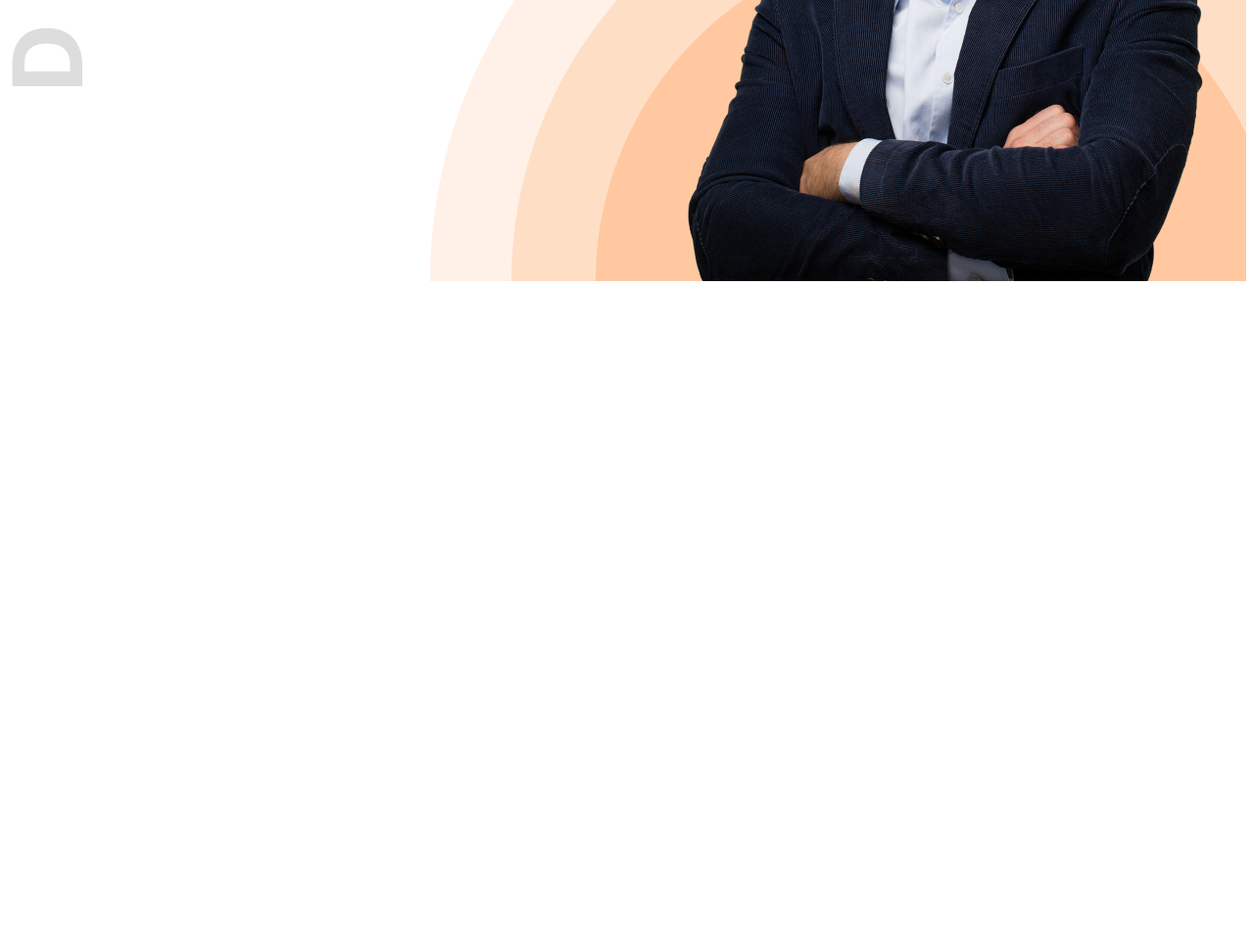
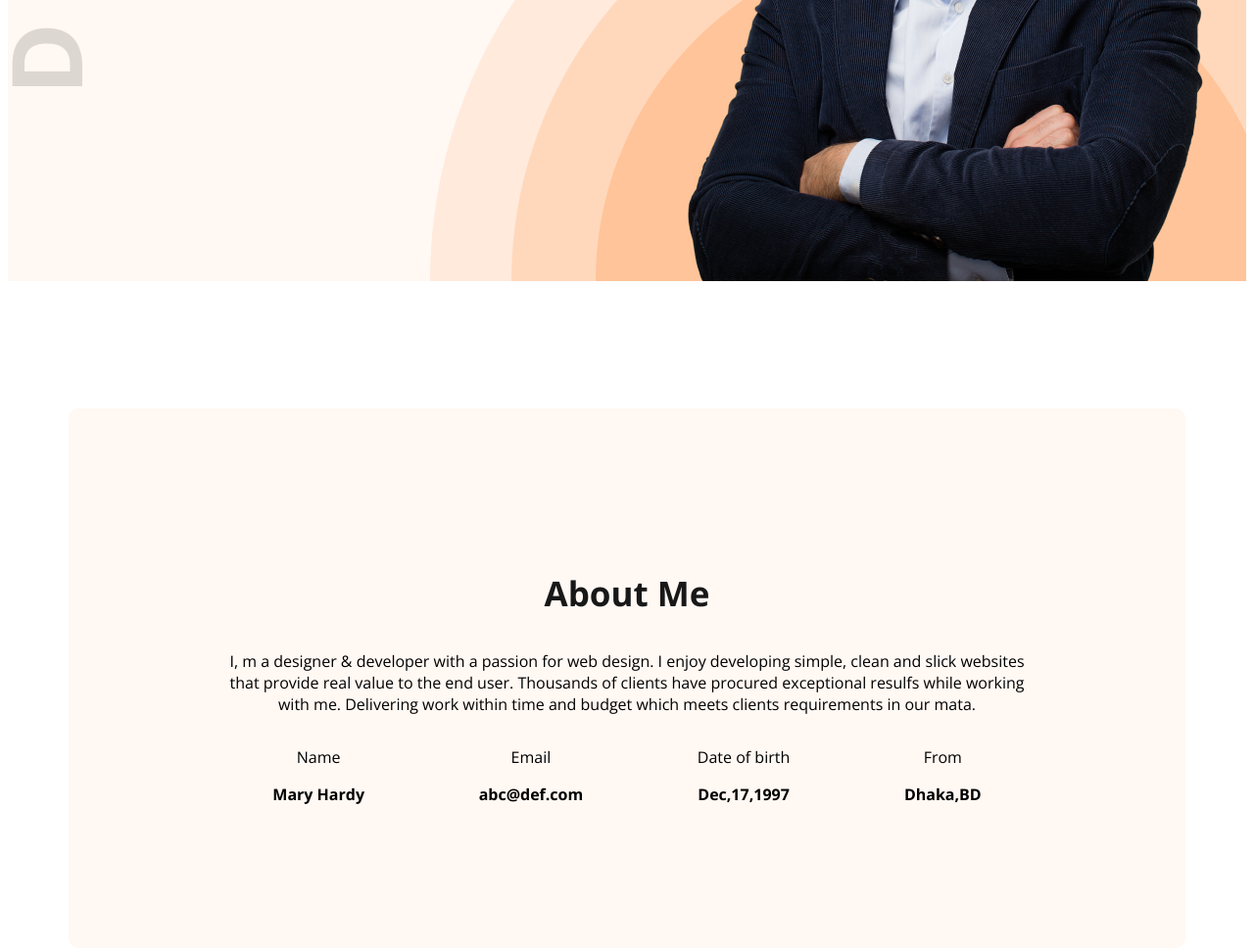
Before and after one commit to AbuSayed101/sayeed-first-portfolio, a plain HTML site: page index.html in a window 1280 px wide. Shown: the part 683-1654 px from the top of the page at 98% size. Before the commit the page ends 978 px from the top, so only its background shows below. Drawn offline with nearby package versions, Linux system fonts and the light colour scheme.

Commit message:
added another commit items

```diff
--- a/index.html
+++ b/index.html
@@ -10,7 +10,7 @@
     <link rel="stylesheet" href="styles/portfolio.css">
 </head>
 <body class="open-sans-normal ">
-    <header class="header">
+    <header class="header secondary-bg">
 <nav>
     <h3 class="nav-title">Ma<span class="text-primary">r</span>y</h3>
     <ul>
@@ -34,7 +34,32 @@
 
     </header>
     <main>
+<section class="about secondary-bg">
+<h3 class="section-title">About Me</h3>
+<p class="section-description">
+    I, m a designer & developer with a passion for web design. I enjoy developing simple, clean and slick websites that provide real value to the end user. Thousands of clients have procured exceptional resulfs while working with me. Delivering work within time and budget which meets clients requirements in our mata.
+</p>
+<div class="about-items">
+<!-- .about-item*4>p.item-title+p.item-description -->
+<div class="about-item">
+    <p class="item-title">Name</p>
+    <p class="item-description">Mary Hardy</p>
+</div>
+<div class="about-item">
+    <p class="item-title">Email</p>
+    <p class="item-description">abc@def.com</p>
+</div>
+<div class="about-item">
+    <p class="item-title">Date of birth</p>
+    <p class="item-description">Dec,17,1997</p>
+</div>
+<div class="about-item">
+    <p class="item-title">From</p>
+    <p class="item-description">Dhaka,BD</p>
+</div>
 
+</div>
+</section>
     </main>
     <footer>
 
--- a/styles/portfolio.css
+++ b/styles/portfolio.css
@@ -15,6 +15,10 @@
     background-position: top left,bottom right;
 }
 /* shared style */
+
+.secondary-bg{
+    background-color: #FFF8F3;
+}
 .text-primary{
     color:#FD6E0A;
 
@@ -32,6 +36,17 @@
     border-radius: 5px;
     border: none;
 }
+
+.section-title{
+    font-size: 35px;
+    font-weight: bold;
+    color: #181818;
+}
+.section-descriptio{
+    font-size: 18px;
+    color: #757575;
+}
+
 
 /* nav styles */
 nav{
@@ -81,3 +96,24 @@ nav ul a{
     width: 586px;
     height: 676px;
 }
+/* About styles */
+.about{
+    border-radius: 10px ;
+    padding: 130px 150px;
+    text-align: center;
+    margin-top: 130px;
+}
+/* Main style */
+main{
+    max-width: 1140px;
+    margin: 0 auto;
+}
+
+.about-items{
+    display: flex;
+    justify-content: space-around ;
+}
+
+.item-description{
+    font-weight: bold;
+}
```
